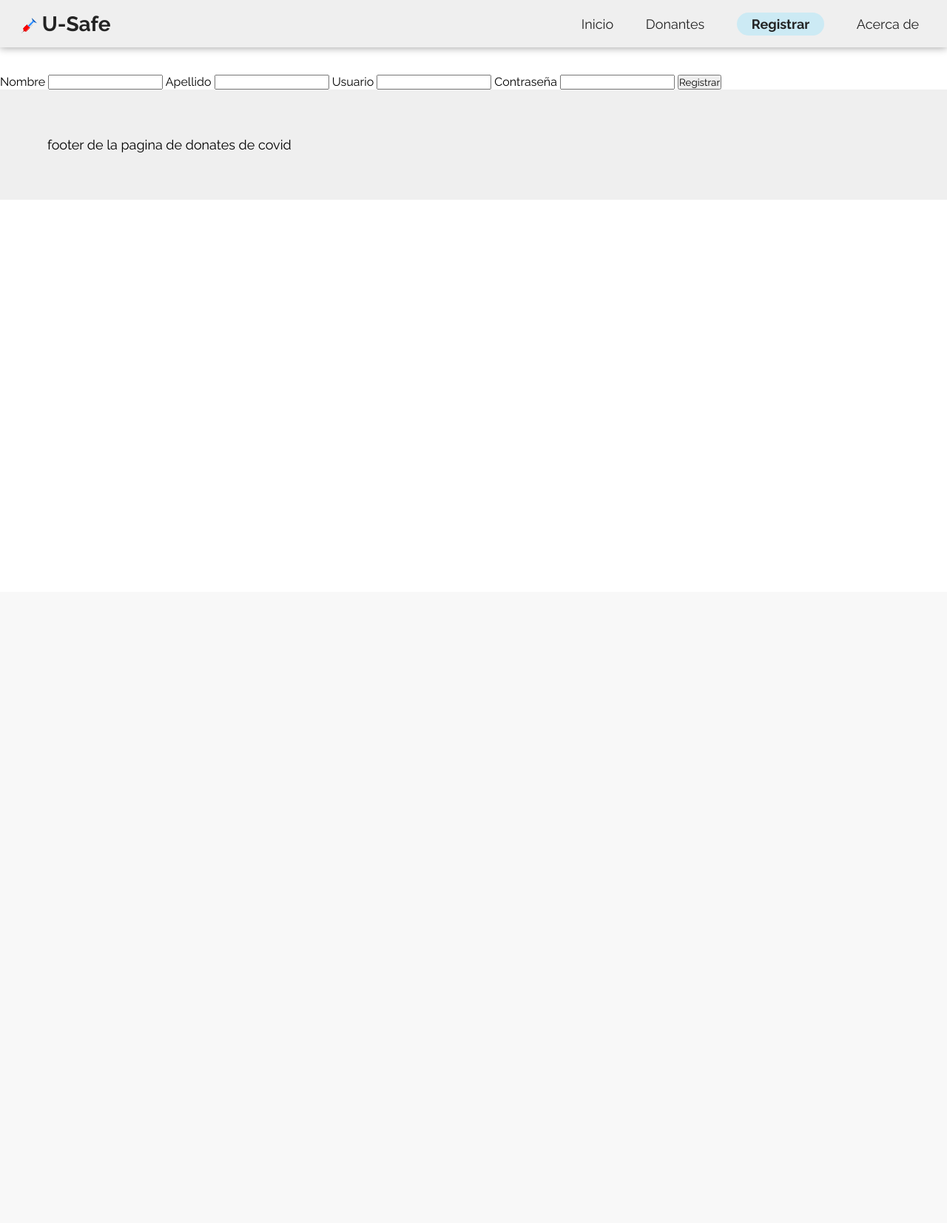
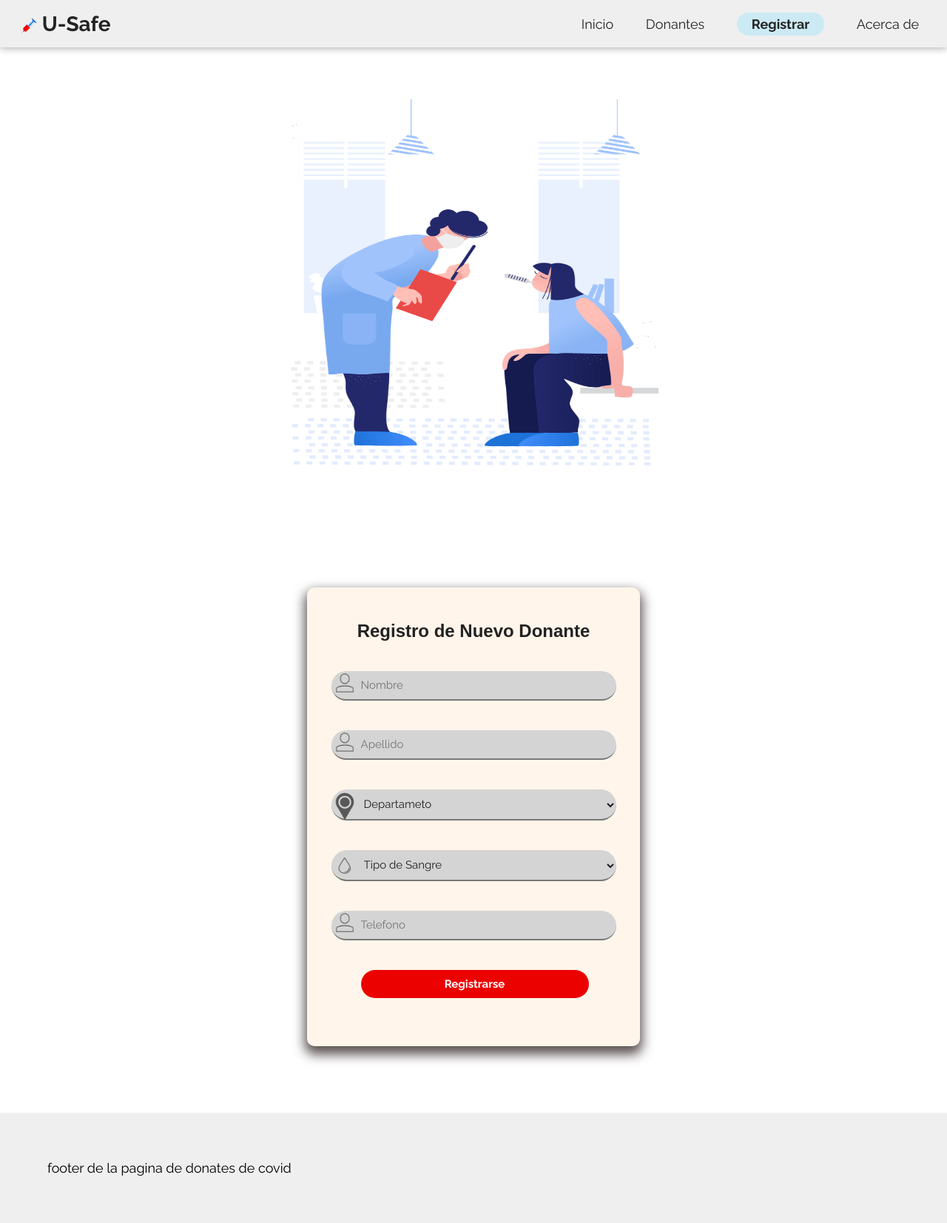
Before and after one commit to Steve-Hndz/UFront-End, a PHP site: page /web/Usuario/register in a window 1280 px wide. Shown: the whole page at 74% size. Before the commit the page ends 206 px from the top, so only its background shows below. Run offline with PHP 8.4, Linux system fonts and the light colour scheme; some libraries are stand-ins or nearby versions.

Commit message:
Modificando la vista de registro

```diff
--- a/views/registerUser.php
+++ b/views/registerUser.php
@@ -1,15 +1,70 @@
-<h1>Registrarse</h1>
+<main>
+<div class="plant">
+      <img src="<?=BASE_DIR?>assets/images/clip-doctor-and-patient.png" alt="doctor y paciente">
+    </div>
 
-<main>
-    <form action="save" method="POST">
-        <label for="nombre">Nombre</label>
-        <input type="text" name="nombre" required>
-        <label for="apellido">Apellido</label>
-        <input type="text" name="apellido" required>
-        <label for="usuario">Usuario</label>
-        <input type="text" name="usuario" required>
-        <label for="contrasenia">Contraseña</label>
-        <input type="password" name="contrasenia" required>
-        <input type="submit" value="Registrar">
-    </form>
+    <div class="wrapper">
+
+      <div class="form-holder">
+        <h2>Registro de Nuevo Donante</h2>
+        <form action="" class="form">
+          <div class="form-group">
+            <img src="<?=BASE_DIR?>assets/images/user.png"alt="" />
+            <input type="text" placeholder="Nombre" />
+          </div>
+
+          <div class="form-group">
+            <img src="<?=BASE_DIR?>assets/images/user.png" alt="" />
+            <input type="text" placeholder="Apellido" />
+          </div>
+
+          <div class="form-group">
+            <img src="<?=BASE_DIR?>assets/images/map.png" alt="" />
+              <select name="" id="">
+              <option disabled selected>Departameto</option>
+              <option value="">Usulután</option>
+              <option value="">Ahuachapán</option>
+              <option value="">Cabañas</option>
+              <option value="">Chalatenango</option>
+              <option value="">Cuscatlán</option>
+              <option value="">La Libertad</option>
+              <option value="">La Paz</option>
+              <option value="">La Unión</option>
+              <option value="">Morazán</option>
+              <option value="">San Miguel</option>
+              <option value="">San Salvador</option>
+              <option value="">San Vicente</option>
+              <option value="">Santa Ana</option>
+              <option value="">Sonsonate</option>
+              </select>
+          </div>
+
+          <div class="form-group">
+              <img src="<?=BASE_DIR?>assets/images/gota.png" alt="" />
+              <select name="" id="">
+              <option disabled selected>Tipo de Sangre</option>
+              <option value="">O negativo</option>
+              <option value="">O positivo</option>
+              <option value="">A negativo</option>
+              <option value="">A positivo</option>
+              <option value="">B negativo</option>
+              <option value="">B positivo</option>
+              <option value="">AB positivo</option>
+              <option value="">AB positivo</option>
+              </select>
+          </div>
+
+          <div class="form-group">
+            <img src="<?=BASE_DIR?>assets/images/user.png" alt="" />
+            <input type="text" placeholder="Telefono" />
+          </div>
+
+
+
+          <div class="form-group">
+            <button type="submit">Registrarse</button>
+          </div>
+        </form>
+      </div>
+    </div>
 </main>
```
